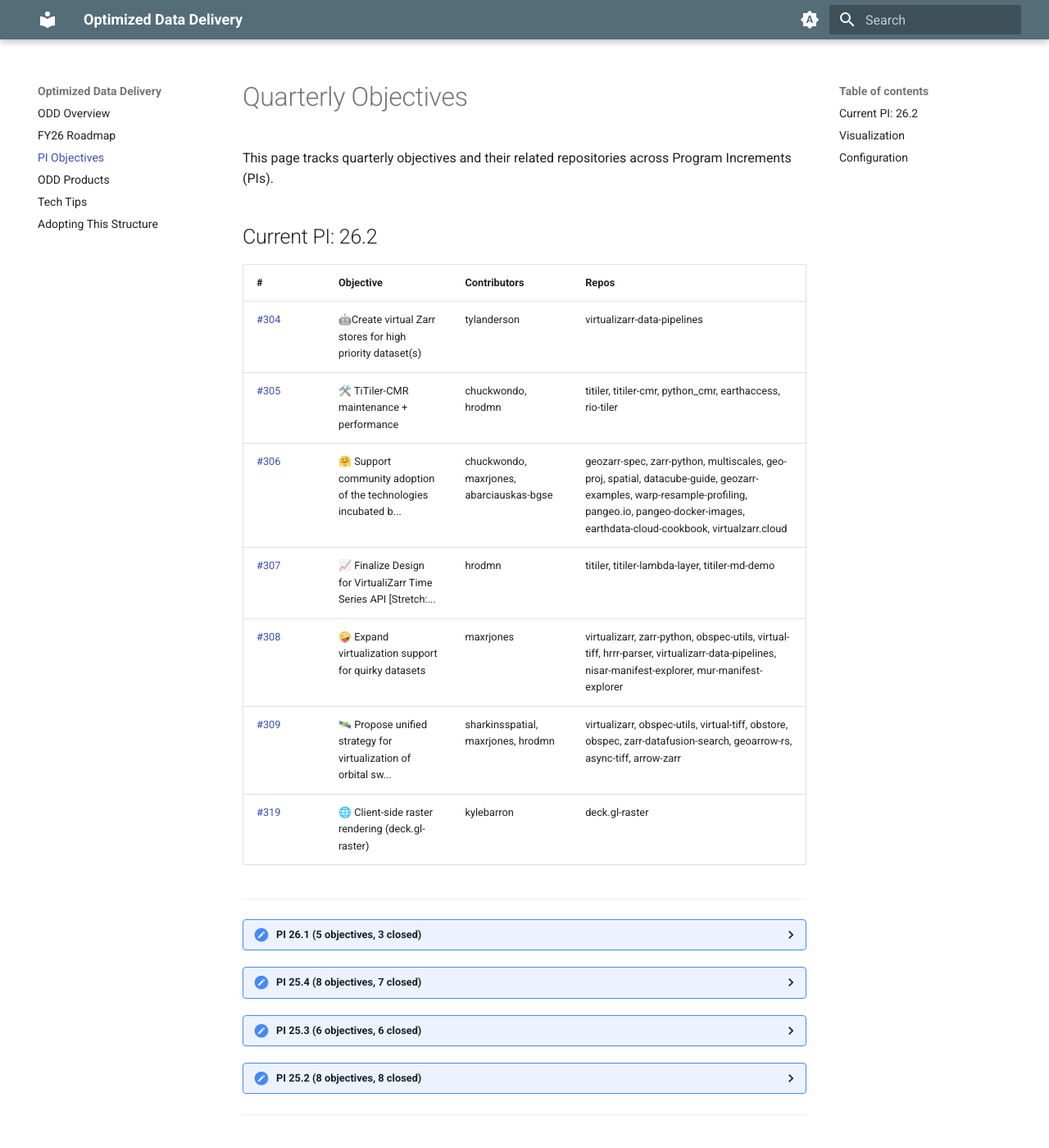
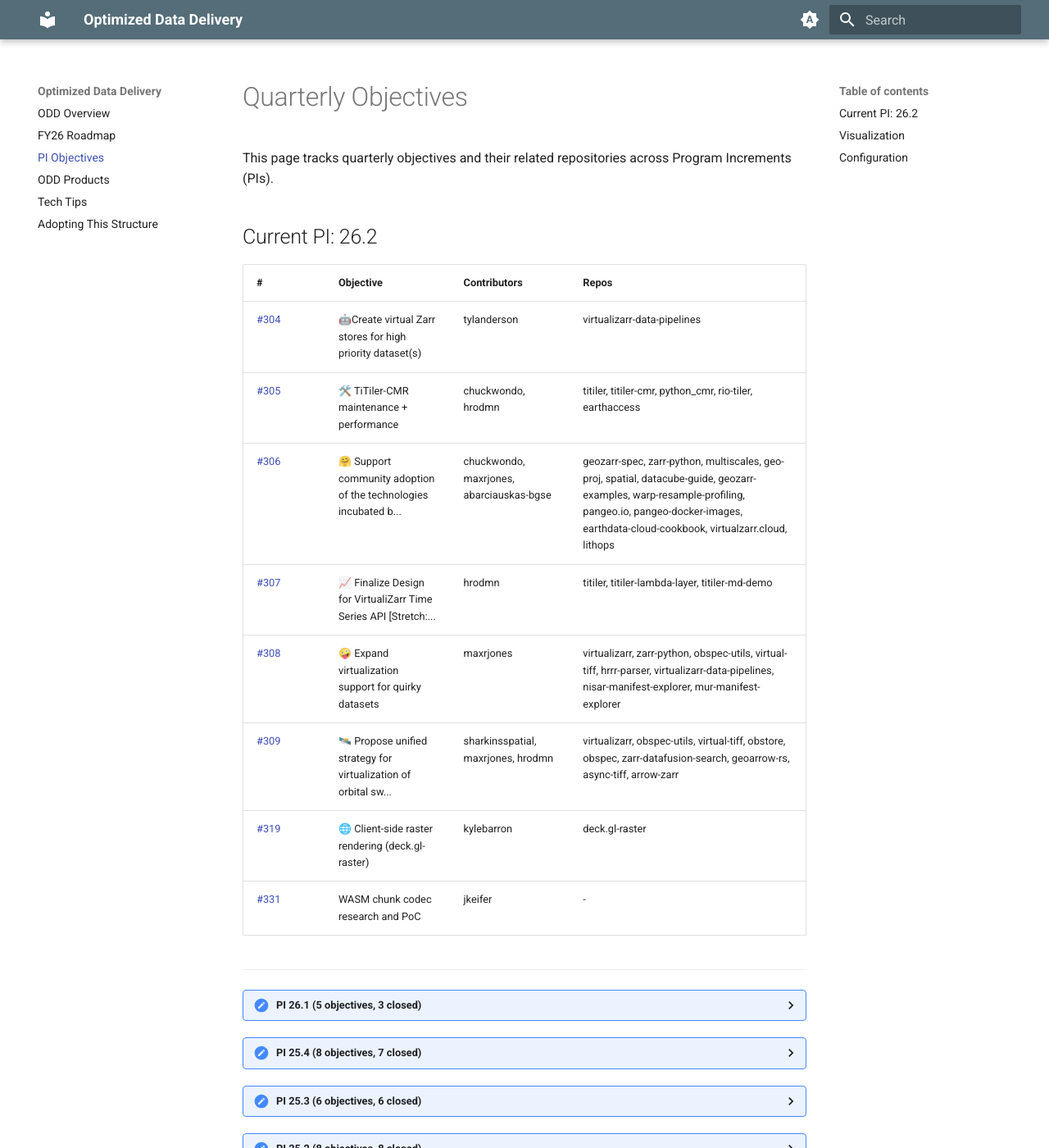
Before and after one commit to NASA-IMPACT/veda-odd, an MkDocs documentation site: the page built from docs/objectives.md, in a window 1280 px wide and 1400 px high. Shown: the whole window at 82% size. Built offline with MkDocs 1.6.1 and Material for MkDocs 9.7.7, drawn with Linux system fonts in a browser that asks for light colours; the version menu is left out.

Commit message:
Update reports for 24672289256

```diff
--- a/docs/objectives.md
+++ b/docs/objectives.md
@@ -7,12 +7,13 @@ This page tracks quarterly objectives and their related repositories across Prog
 | # | Objective | Contributors | Repos |
 |---|-----------|--------------|-------|
 | [#304](https://github.com/NASA-IMPACT/veda-odd/issues/304) | 🤖Create virtual Zarr stores for high priority dataset(s) | tylanderson | virtualizarr-data-pipelines |
-| [#305](https://github.com/NASA-IMPACT/veda-odd/issues/305) | 🛠️ TiTiler-CMR maintenance + performance | chuckwondo, hrodmn | titiler, titiler-cmr, python_cmr, earthaccess, rio-tiler |
-| [#306](https://github.com/NASA-IMPACT/veda-odd/issues/306) | 🤗 Support community adoption of the technologies incubated b... | chuckwondo, maxrjones, abarciauskas-bgse | geozarr-spec, zarr-python, multiscales, geo-proj, spatial, datacube-guide, geozarr-examples, warp-resample-profiling, pangeo.io, pangeo-docker-images, earthdata-cloud-cookbook, virtualzarr.cloud |
+| [#305](https://github.com/NASA-IMPACT/veda-odd/issues/305) | 🛠️ TiTiler-CMR maintenance + performance | chuckwondo, hrodmn | titiler, titiler-cmr, python_cmr, rio-tiler, earthaccess |
+| [#306](https://github.com/NASA-IMPACT/veda-odd/issues/306) | 🤗 Support community adoption of the technologies incubated b... | chuckwondo, maxrjones, abarciauskas-bgse | geozarr-spec, zarr-python, multiscales, geo-proj, spatial, datacube-guide, geozarr-examples, warp-resample-profiling, pangeo.io, pangeo-docker-images, earthdata-cloud-cookbook, virtualzarr.cloud, lithops |
 | [#307](https://github.com/NASA-IMPACT/veda-odd/issues/307) | 📈 Finalize Design for VirtualiZarr Time Series API [Stretch:... | hrodmn | titiler, titiler-lambda-layer, titiler-md-demo |
 | [#308](https://github.com/NASA-IMPACT/veda-odd/issues/308) | 🤪 Expand virtualization support for quirky datasets | maxrjones | virtualizarr, zarr-python, obspec-utils, virtual-tiff, hrrr-parser, virtualizarr-data-pipelines, nisar-manifest-explorer, mur-manifest-explorer |
 | [#309](https://github.com/NASA-IMPACT/veda-odd/issues/309) | 🛰️ Propose unified strategy for virtualization of orbital sw... | sharkinsspatial, maxrjones, hrodmn | virtualizarr, obspec-utils, virtual-tiff, obstore, obspec, zarr-datafusion-search, geoarrow-rs, async-tiff, arrow-zarr |
 | [#319](https://github.com/NASA-IMPACT/veda-odd/issues/319) | 🌐 Client-side raster rendering (deck.gl-raster) | kylebarron | deck.gl-raster |
+| [#331](https://github.com/NASA-IMPACT/veda-odd/issues/331) | WASM chunk codec research and PoC | jkeifer | - |
 
 ---
 
```
Also changed, not shown: docs/images/pi-26.2.png, 1 other file.
